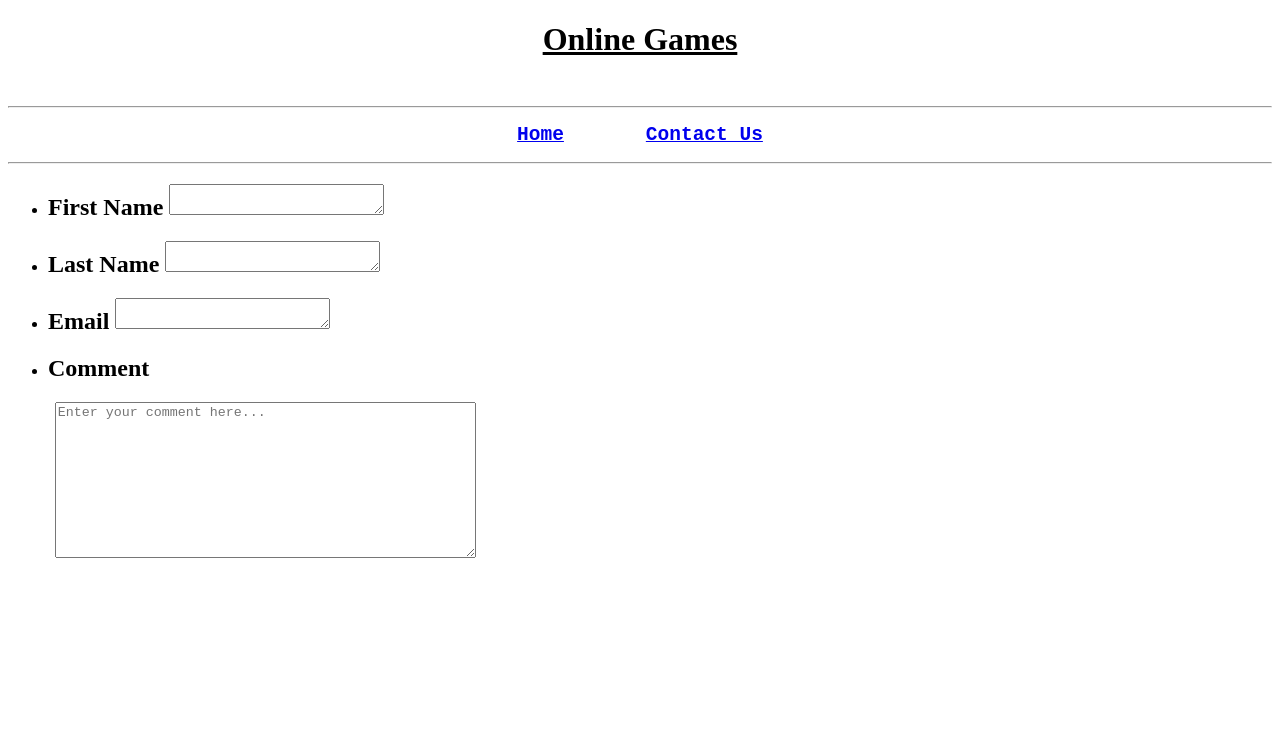
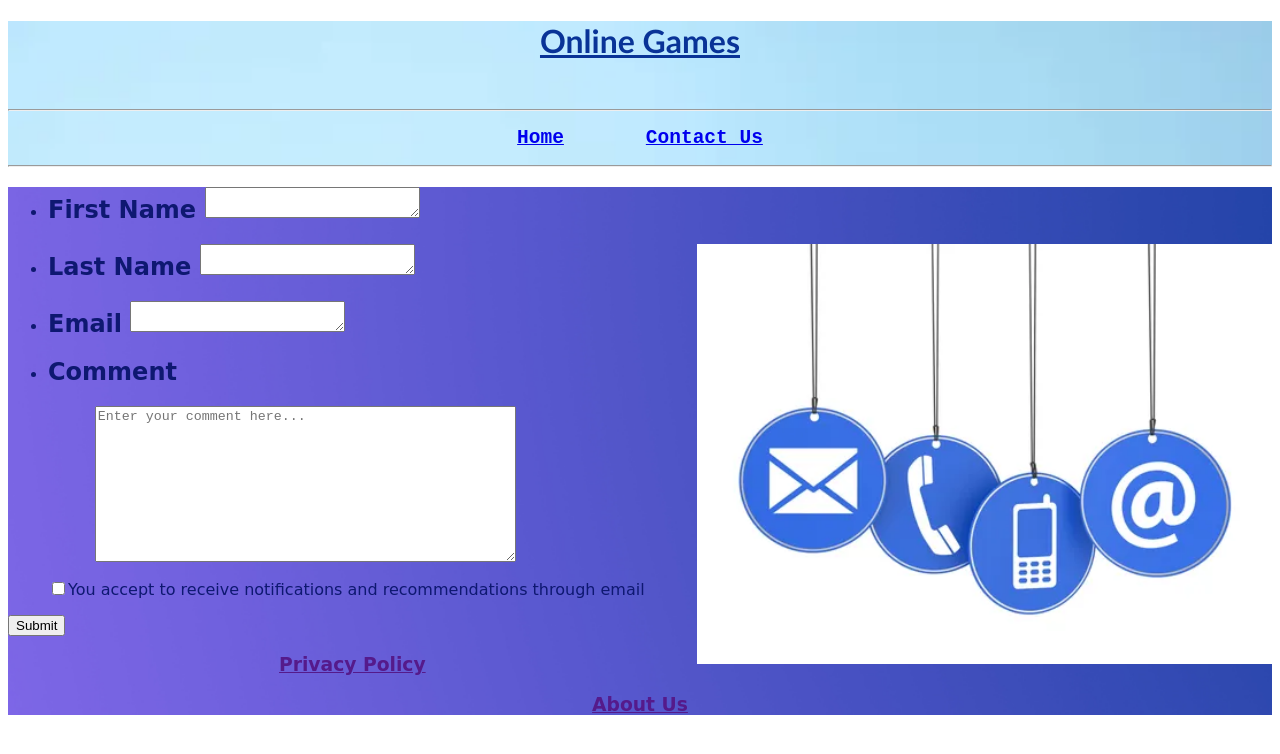
Before and after one commit to Aman-Kumar-Gupta/NJACK_Dev_targets, a plain HTML site: page contact.html in a window 1280 px wide. Drawn offline with Linux system fonts and the light colour scheme.

Commit message:
Second commit

```diff
--- a/contact.html
+++ b/contact.html
@@ -4,18 +4,42 @@
     <meta charset="UTF-8" />
     <meta name="viewport" content="width=device-width, initial-scale=1.0" />
     <title>Contact us</title>
+    <style>
+      div{
+        font-family: 'Gill Sans', 'Gill Sans MT', Calibri, 'Trebuchet MS', sans-serif;
+        margin: 0;
+        padding: 0;
+        background-image: url("1.webp") ;
+        background-size: cover;
+        background-repeat: no-repeat;
+        color: white
+      }
+      h1{
+        color:rgb(9, 51, 151);
+      }
+      form{
+        margin: 0;
+        padding: 0;
+        background-image: url("2.png") ;
+        background-size: cover;
+        color: rgb(14, 24, 113);
+        font-family:cursive;
+
+      }
+    </style>
   </head>
 
   <body>
-    <h1 align="center"><u>Online Games</u></h1>
+    <div><h1 align="center"><u>Online Games</u></h1>
     <br />
 
     <hr />
     <pre><h2 align="center"><a href="index.html">Home</a>       <a href="contact.html">Contact Us</a></h2></pre>
 
-    <hr />
+    <hr /></div>
+    <form>
     <ul type="disc">
-        <form>
+
       <li>
 
         <h2>
@@ -24,15 +48,22 @@
       </li>
       <li>
         <h2>
-          Last Name <textarea style="width: 209px; height: 25px"></textarea>
+          Last Name <textarea style="width: 209px; height: 25px"></textarea><img src="3.webp" alt="Error" align="right" style="height: 420px ;">
         </h2>
       </li>
       <li>
         <h2>Email <textarea style="width: 209px; height: 25px"></textarea></h2>
       </li>
       <li><h2>Comment</h2></li>
+      <pre>      <textarea cols="50" rows="10" placeholder="Enter your comment here..."></textarea></pre>
+      <input type="checkbox">You accept to receive notifications and recommendations through email</ul>
+    <button>Submit</button>
+
+
+    <h3 align="center"><a href="">Privacy Policy</a></h3>
+    <h3 align="center"><a href="">About Us </a></h3>
     </form>
     </ul>
-    <pre>      <textarea cols="50" rows="10" placeholder="Enter your comment here..."></textarea></pre>
+
   </body>
 </html>
```
Also changed, not shown: index.html (+17 -2 lines), 1.webp (added), 2.png (added), 3.webp (added), 6c.png (deleted).
